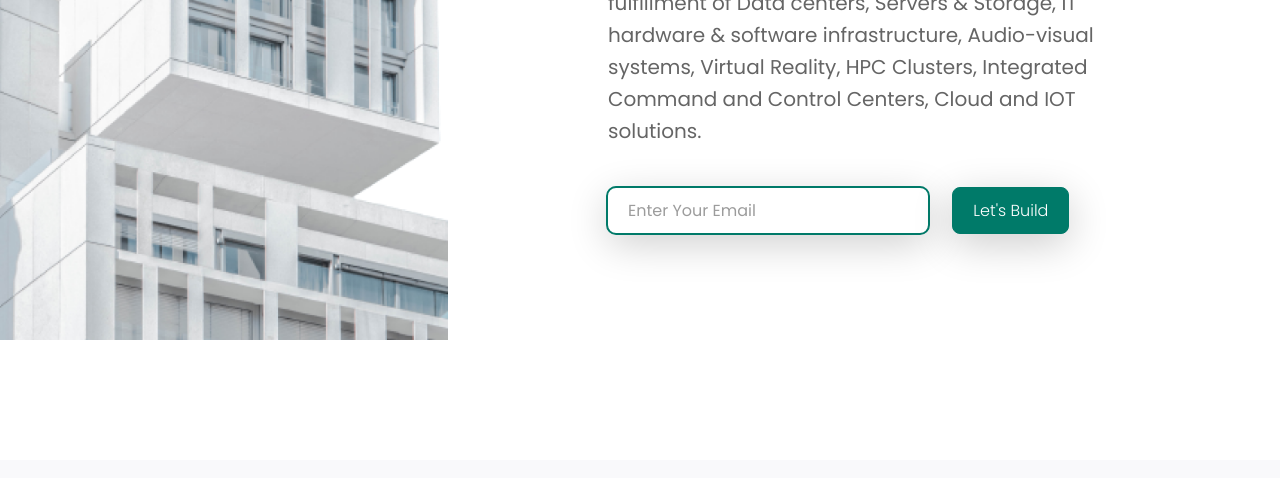
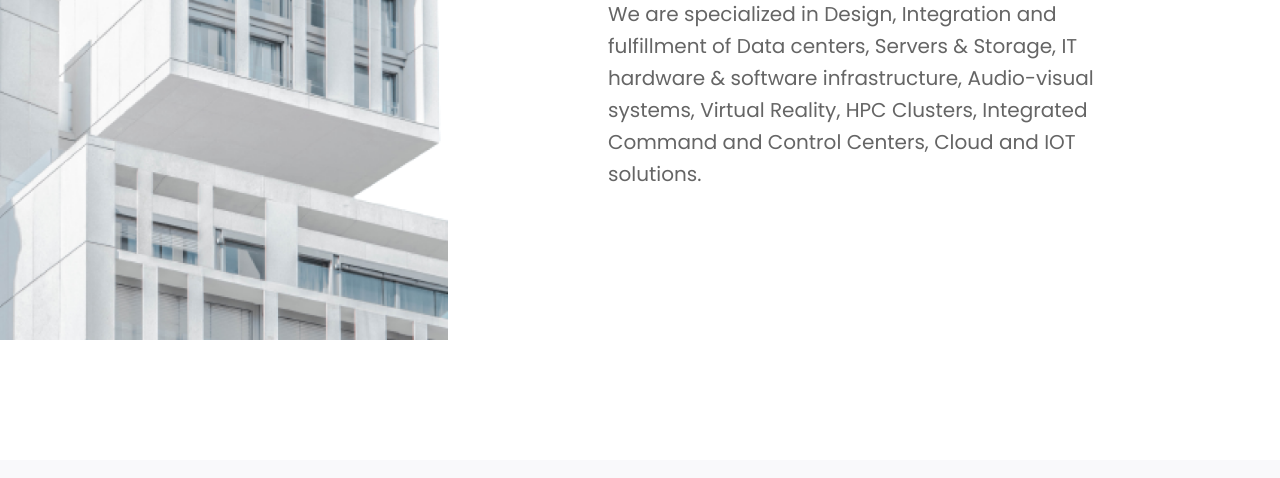
Before and after one commit to amaygit/construction_charter, a website: page index.html in a window 1280 px wide. Shown: the part 322-800 px from the top of the page. Drawn offline with Linux system fonts and the light colour scheme.

Commit message:
second commit

```diff
--- a/index.html
+++ b/index.html
@@ -82,7 +82,7 @@
             Command and Control Centers, Cloud and IOT solutions.
           </p>
 
-          <div class="header__form-group">
+          <!-- <div class="header__form-group">
             <form action="#" class="header__form">
               <input
                 class="header__form-input u-margin-bottom-mid"
@@ -95,7 +95,7 @@
               />
               <button class="btn btn--green">Let's Build</button>
             </form>
-          </div>
+          </div> -->
         </div>
       </div>
     </header>
```
